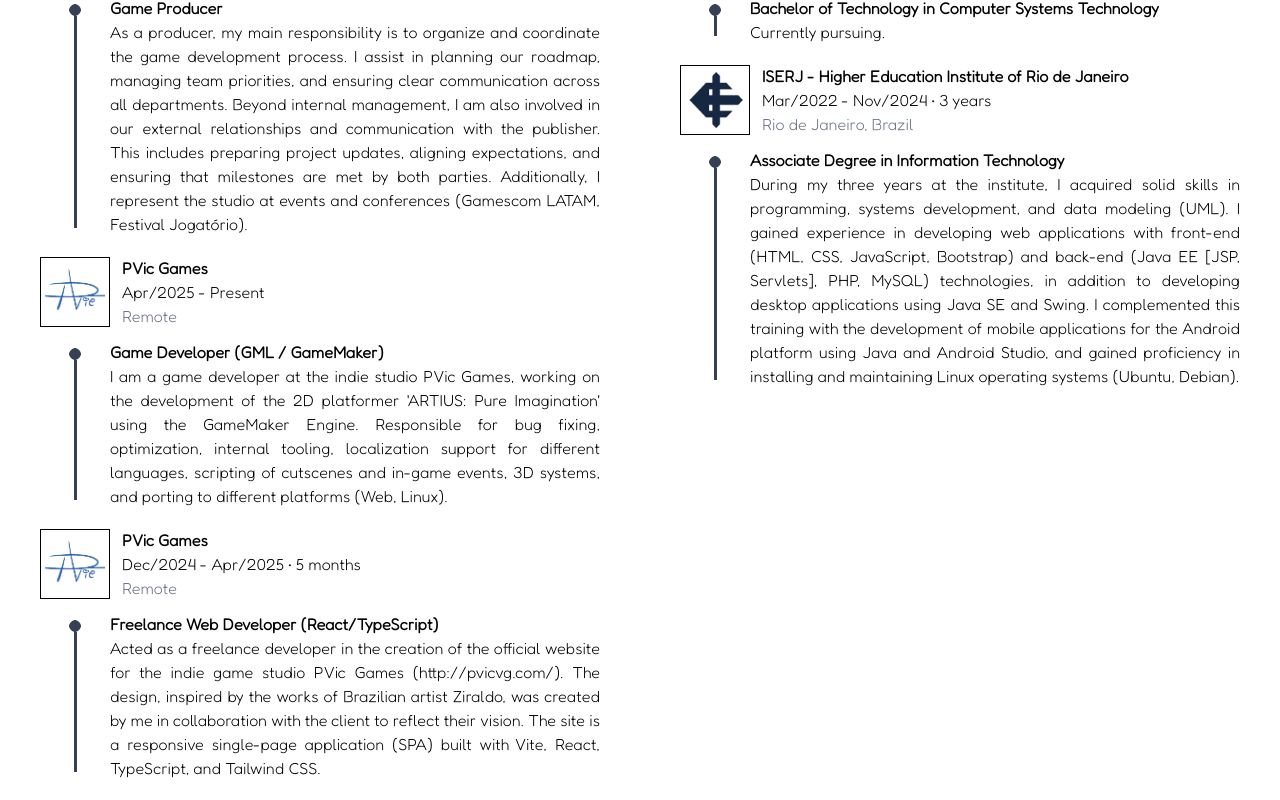
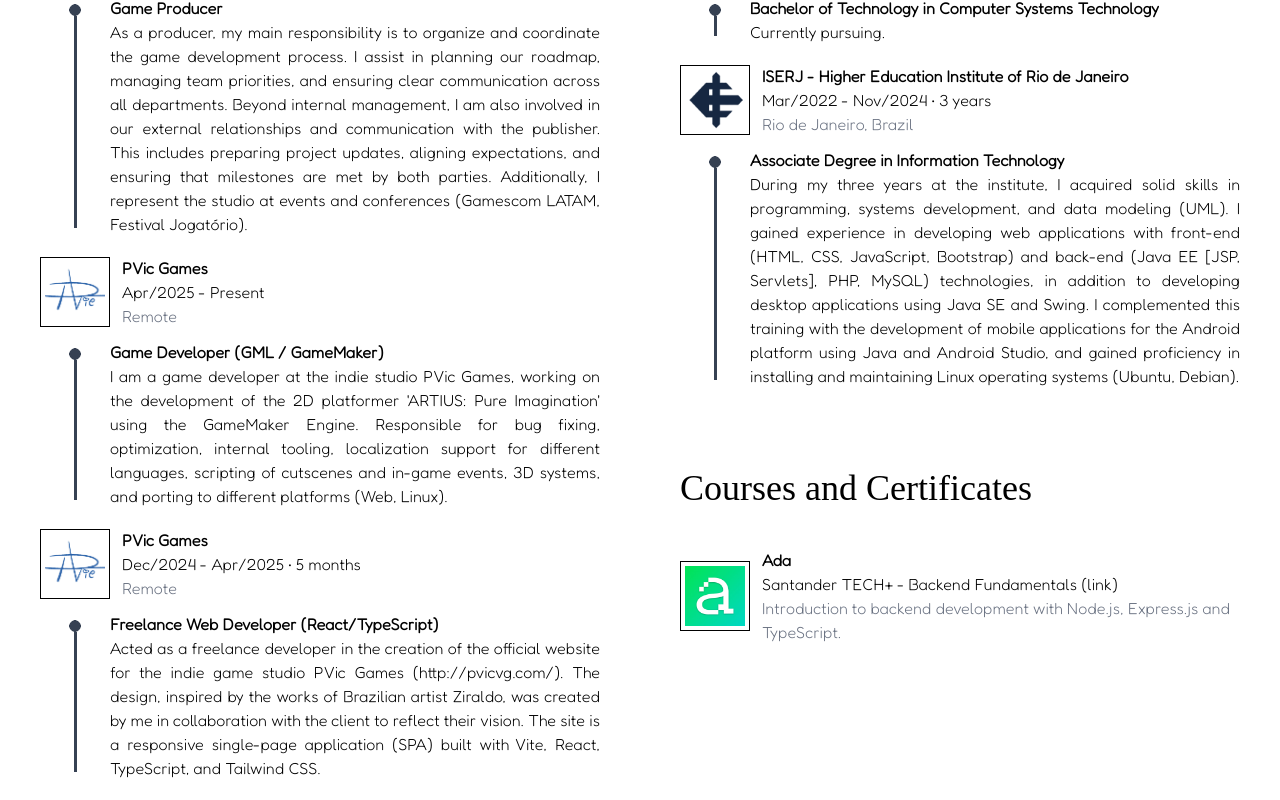
Before and after one commit to gabcasanova/gabcasanova.github.io, a React (Vite) app: page /#/exp in a window 1280 px wide. Shown: the part 412-1212 px from the top of the page. Built offline with nearby package versions, Linux system fonts and the light colour scheme; a web font is replaced by a local one.

Commit message:
added certificates

```diff
--- a/src/locales/en/common.json
+++ b/src/locales/en/common.json
@@ -31,7 +31,8 @@
     "experience": {
       "title": "Experience",
       "education": "Education",
-      "career": "Career"
+      "career": "Career",
+      "certificates": "Courses and Certificates"
     },
 
     "events": {
--- a/src/locales/en/experience.json
+++ b/src/locales/en/experience.json
@@ -59,5 +59,15 @@
       "role": "Research Internship",
       "text": "Intern Researcher and scholar at GPEEsC (Research Group on School, Sports, and Culture), providing IT support, including equipment configuration, technical support, and document transcription using Office Suite tools."
     }
+  ],
+
+  "certificates": [
+    {
+      "institution": "Ada",
+      "img": "/img/logos/alura.jpg",
+      "title": "Santander TECH+ - Backend Fundamentals",
+      "desc": "Introduction to backend development with Node.js, Express.js and TypeScript.",
+      "link": "asas"
+    }
   ]
 }
--- a/src/locales/pt/common.json
+++ b/src/locales/pt/common.json
@@ -31,7 +31,8 @@
     "experience": {
       "title": "Experiência",
       "education": "Educação",
-      "career": "Carreira"
+      "career": "Carreira",
+      "certificates": "Cursos e Certificados"
     },
 
     "events": {
--- a/src/pages/Experience.tsx
+++ b/src/pages/Experience.tsx
@@ -13,6 +13,15 @@
   text: string
 }
 
+type CertificateProps = {
+  institution: string,
+  img: string,
+  title: string,
+  role: string,
+  desc: string,
+  link: string
+}
+
 const Experience = () => {
   const { t } = useTranslation()
 
@@ -22,6 +31,9 @@
 
   const academic = t("experience:academic", { returnObjects: true })
   const academicListing = Array.isArray(academic) ? academic : Object.values(academic);
+
+  const certificates = t("experience:certificates", { returnObjects: true })
+  const certificatesListing = Array.isArray(certificates) ? certificates : Object.values(certificates);
 
   // Template experience div.
   function experienceSection(props: ExperienceProps, key: number) {
@@ -67,6 +79,43 @@
     )
   }
 
+  // Template experience div.
+  function certificateSection(props: CertificateProps, key: number) {
+    return (
+      <div className="font-fredoka mb-5" key={key}>
+        <div className="flex items-center">
+          {/* Institution Logo */}
+          <img className="h-[70px] w-[70px] mr-3 border-1 p-1" src={props.img} />
+
+          {/* Institution name, certificate name, link and description */}
+          <div>
+            <p className="font-bold">{ props.institution }</p>
+            <p>
+              <span>{ props.title }</span>
+              <span>{" "} </span>
+
+              {/* Only show if theres a link */}
+              { props.link !== "" &&
+                <a className="hover:underline hover:font-bold" href={props.link}>(link)</a>
+              }
+            </p>
+            <p className="text-gray-500" >{ props.desc }</p>
+          </div>
+        </div>
+      </div>
+    )
+  }
+
+  function createCertificates(certificatesArray: CertificateProps[]) {
+    return (
+      <div>
+        {certificatesArray.map((institution, index) => (
+          certificateSection(institution, index)
+        ))}
+      </div>
+    )
+  }
+
   return (
     <Page>
       {/* Page title */}
@@ -84,6 +133,9 @@
         <div>
           <h2 className="mb-10 text-4xl font-walkaway">{ t("pages.experience.education") }</h2>
           { createExperience(academicListing) }
+
+          <h2 className="mt-20 mb-10 text-4xl font-walkaway">{ t("pages.experience.certificates") }</h2>
+          { createCertificates(certificatesListing) }
         </div>
       </div>
     </Page>
```
Also changed, not shown: public/img/logos/alura.jpg (added).
